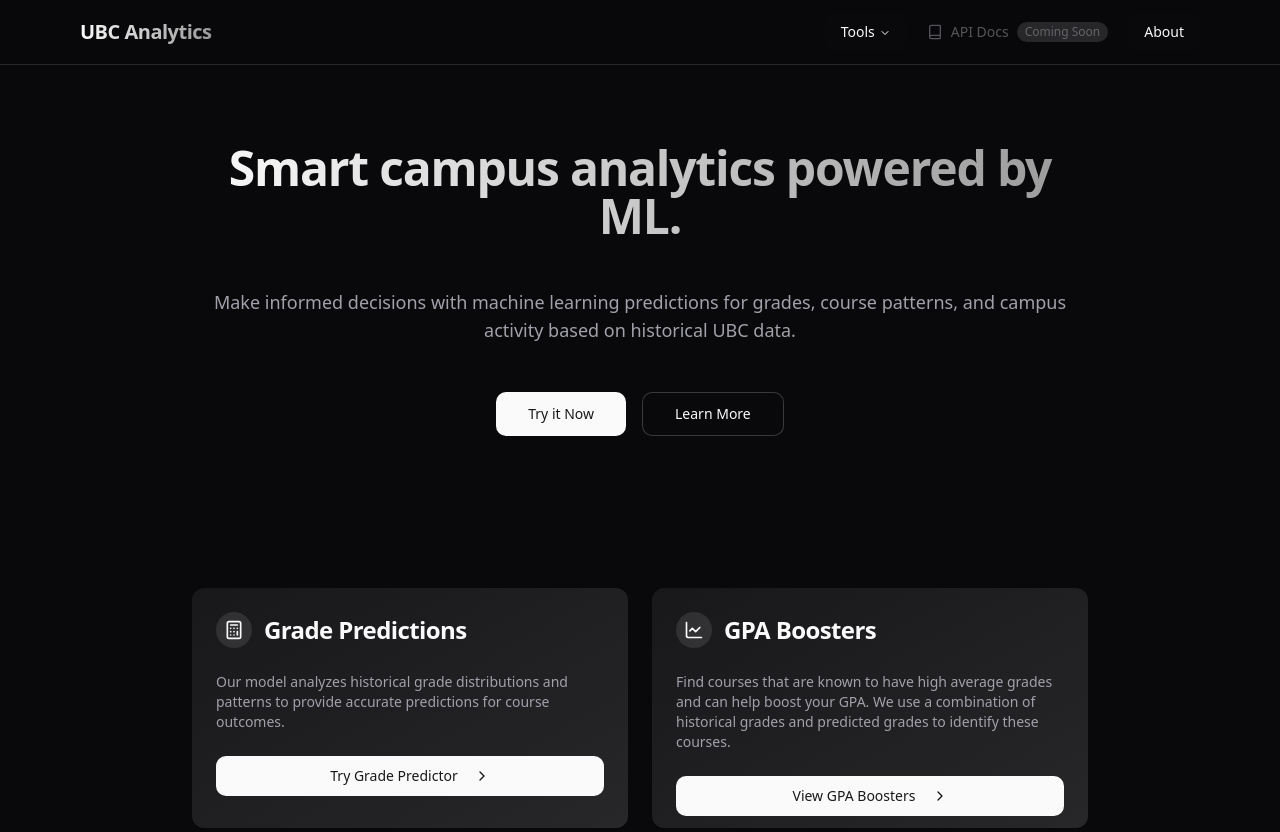
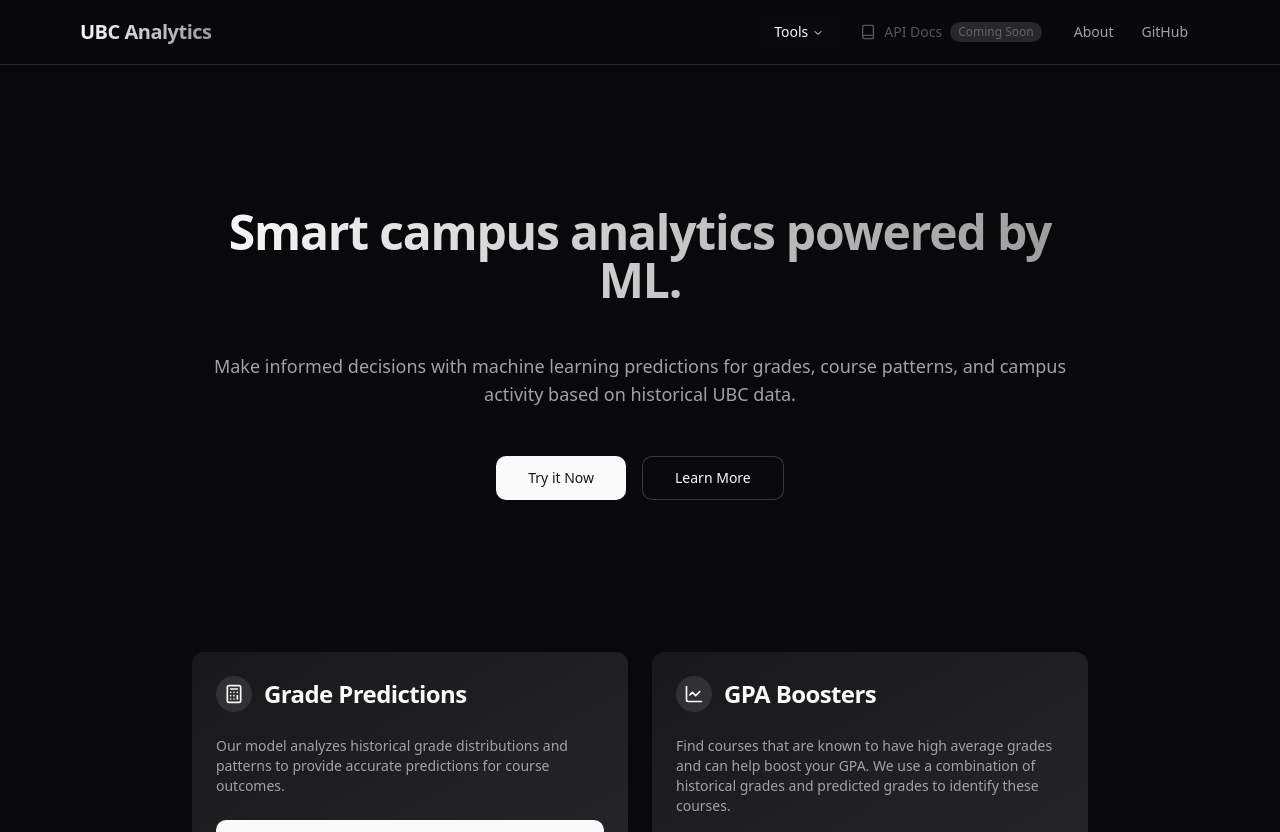
Before and after one commit to adrianlamdev/ubc-analytics, a Next.js app in the folder web/: page / in a window 1280 px wide. Shown: the top 832 px of the page. Built offline with nearby package versions, Linux system fonts and the light colour scheme.

Commit message:
style(navbar): edit style for default nav links

```diff
--- a/web/src/app/page.tsx
+++ b/web/src/app/page.tsx
@@ -14,7 +14,7 @@
 
 export default function Home() {
   return (
-    <div className="min-h-screen p-4 mt-32">
+    <div className="min-h-screen p-4 mt-32 md:mt-48">
       {/* Hero Section */}
       <div className="max-w-4xl mx-auto text-center space-y-6">
         <motion.div
--- a/web/src/components/navbar.tsx
+++ b/web/src/components/navbar.tsx
@@ -58,6 +58,11 @@
     href: "/about",
     icon: Info,
   },
+  {
+    name: "GitHub",
+    href: "",
+    icon: Github,
+  },
 ];
 
 export default function Navbar() {
@@ -97,7 +102,7 @@
               </NavigationMenuItem>
 
               {navigationItems.map((item) => (
-                <NavigationMenuItem key={item.name}>
+                <NavigationMenuItem key={item.name} className="flex gap-2">
                   {item.comingSoon ? (
                     <span className="flex items-center gap-2 px-4 py-2 text-sm font-medium text-muted-foreground/50 cursor-default">
                       <item.icon className="h-4 w-4" />
@@ -108,12 +113,8 @@
                     </span>
                   ) : (
                     <Link href={item.href} legacyBehavior passHref>
-                      <NavigationMenuLink
-                        className={navigationMenuTriggerStyle()}
-                      >
-                        <span className="flex items-center gap-2">
-                          {item.name}
-                        </span>
+                      <NavigationMenuLink className="px-3 text-sm font-medium text-muted-foreground hover:text-foreground transition-colors">
+                        <span className="flex items-center">{item.name}</span>
                       </NavigationMenuLink>
                     </Link>
                   )}
```
